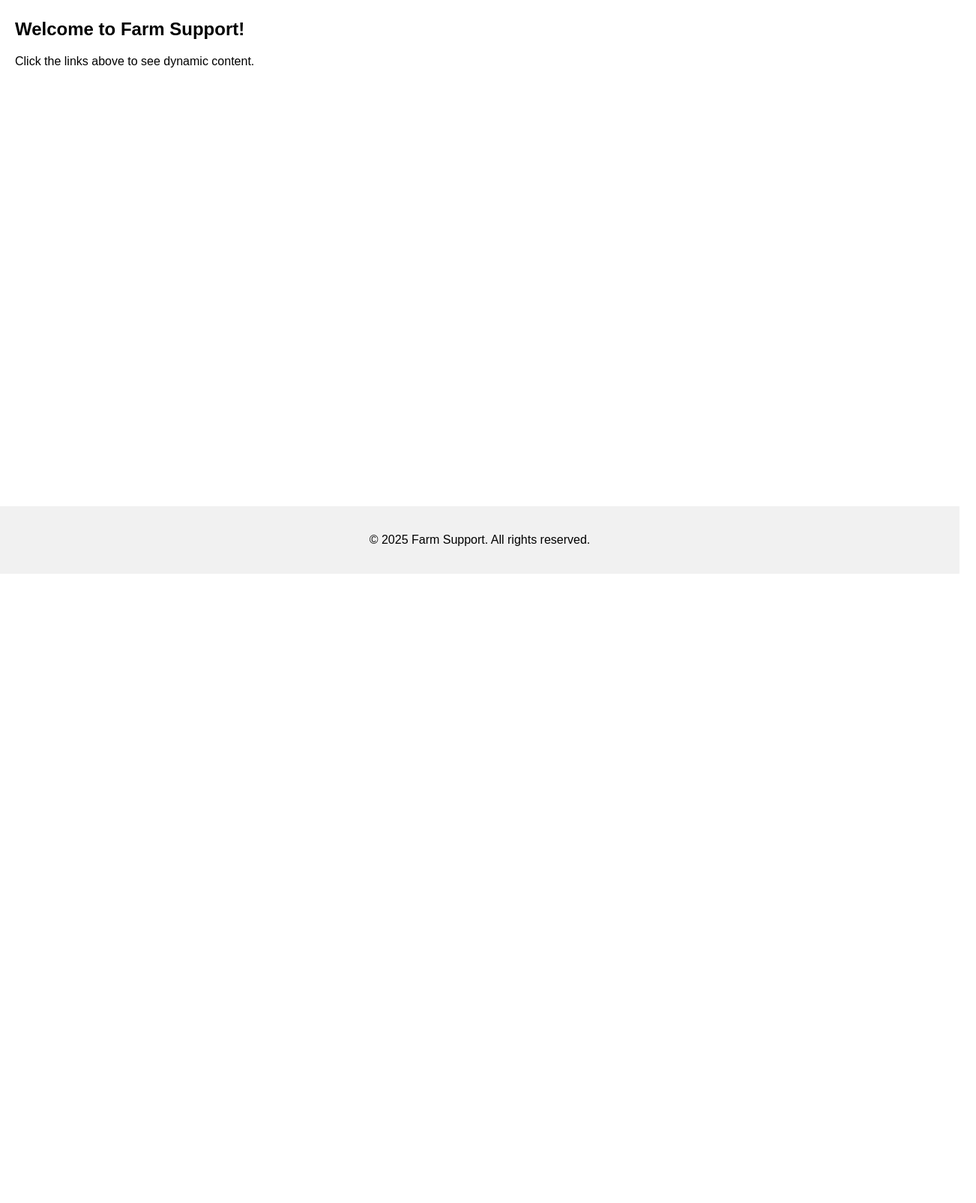
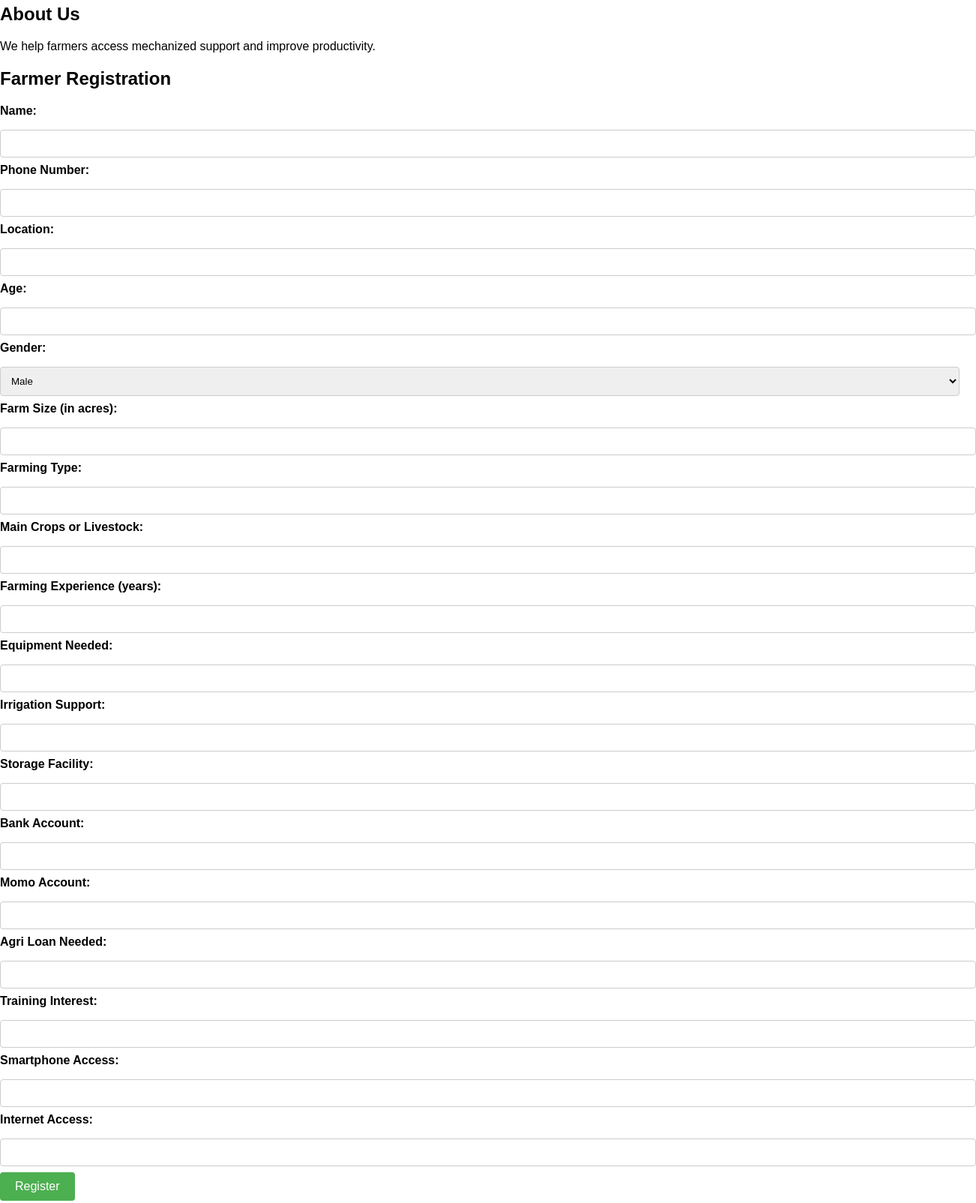
Before and after one commit to FarmerData/farmer_website, a plain HTML site: page index.html in a window 1280 px wide. Shown: the part 340-1944 px from the top of the page at 75% size, 1302 px wide, since content can reach past the window. Before the commit the page ends 1105 px from the top, so only its background shows below. Drawn offline with Linux system fonts and the light colour scheme.

Commit message:
Update index.html

```diff
--- a/index.html
+++ b/index.html
@@ -5,6 +5,12 @@
     <meta name="viewport" content="width=device-width, initial-scale=1.0">
     <title>Farmer Support Platform</title>
     <link rel="stylesheet" href="styles.css">
+    <style>
+        /* For smooth scrolling */
+        html {
+            scroll-behavior: smooth;
+        }
+    </style>
 </head>
 <body>
     <header>
@@ -13,9 +19,9 @@
         </div>
         <nav>
             <ul>
-                <li><a href="#about" onclick="loadContent('about'); return false;">About</a></li>
-                <li><a href="#register" onclick="loadContent('register'); return false;">Register</a></li>
-                <li><a href="#contact" onclick="loadContent('contact'); return false;">Contact</a></li>
+                <li><a href="#about">About</a></li>
+                <li><a href="#register">Register</a></li>
+                <li><a href="#contact">Contact</a></li>
             </ul>
         </nav>
     </header>
@@ -27,9 +33,80 @@
         </div>
     </section>
 
-    <section id="content-section">
-        <h2>Welcome to Farm Support!</h2>
-        <p>Click the links above to see dynamic content.</p>
+    <section id="about">
+        <h2>About Us</h2>
+        <p>We help farmers access mechanized support and improve productivity.</p>
+    </section>
+
+    <section id="register">
+        <h2>Farmer Registration</h2>
+        <form id="farmerForm">
+            <label>Name:</label>
+            <input type="text" id="farmerName" required>
+
+            <label>Phone Number:</label>
+            <input type="tel" id="farmerPhone" required>
+
+            <label>Location:</label>
+            <input type="text" id="farmerLocation" required>
+
+            <label>Age:</label>
+            <input type="number" id="farmerAge" required>
+
+            <label>Gender:</label>
+            <select id="farmerGender">
+                <option value="Male">Male</option>
+                <option value="Female">Female</option>
+            </select>
+
+            <label>Farm Size (in acres):</label>
+            <input type="number" id="farmSize" required>
+
+            <label>Farming Type:</label>
+            <input type="text" id="farmingType" required>
+
+            <label>Main Crops or Livestock:</label>
+            <input type="text" id="mainCropsLivestock" required>
+
+            <label>Farming Experience (years):</label>
+            <input type="number" id="farmingExperience" required>
+
+            <label>Equipment Needed:</label>
+            <input type="text" id="equipmentNeeded" required>
+
+            <label>Irrigation Support:</label>
+            <input type="text" id="irrigationSupport" required>
+
+            <label>Storage Facility:</label>
+            <input type="text" id="storageFacility" required>
+
+            <label>Bank Account:</label>
+            <input type="text" id="bankAccount" required>
+
+            <label>Momo Account:</label>
+            <input type="text" id="momoAccount" required>
+
+            <label>Agri Loan Needed:</label>
+            <input type="text" id="agriLoan" required>
+
+            <label>Training Interest:</label>
+            <input type="text" id="trainingInterest" required>
+
+            <label>Smartphone Access:</label>
+            <input type="text" id="smartphoneAccess" required>
+
+            <label>Internet Access:</label>
+            <input type="text" id="internetAccess" required>
+
+            <button type="submit">Register</button>
+        </form>
+        <div id="alertMessage"></div>
+    </section>
+
+    <section id="contact">
+        <h2>Contact Us</h2>
+        <p>Email: support@farmsupport.com</p>
+        <p>Phone: +123-456-7890</p>
     </section>
 
     <footer>
```
